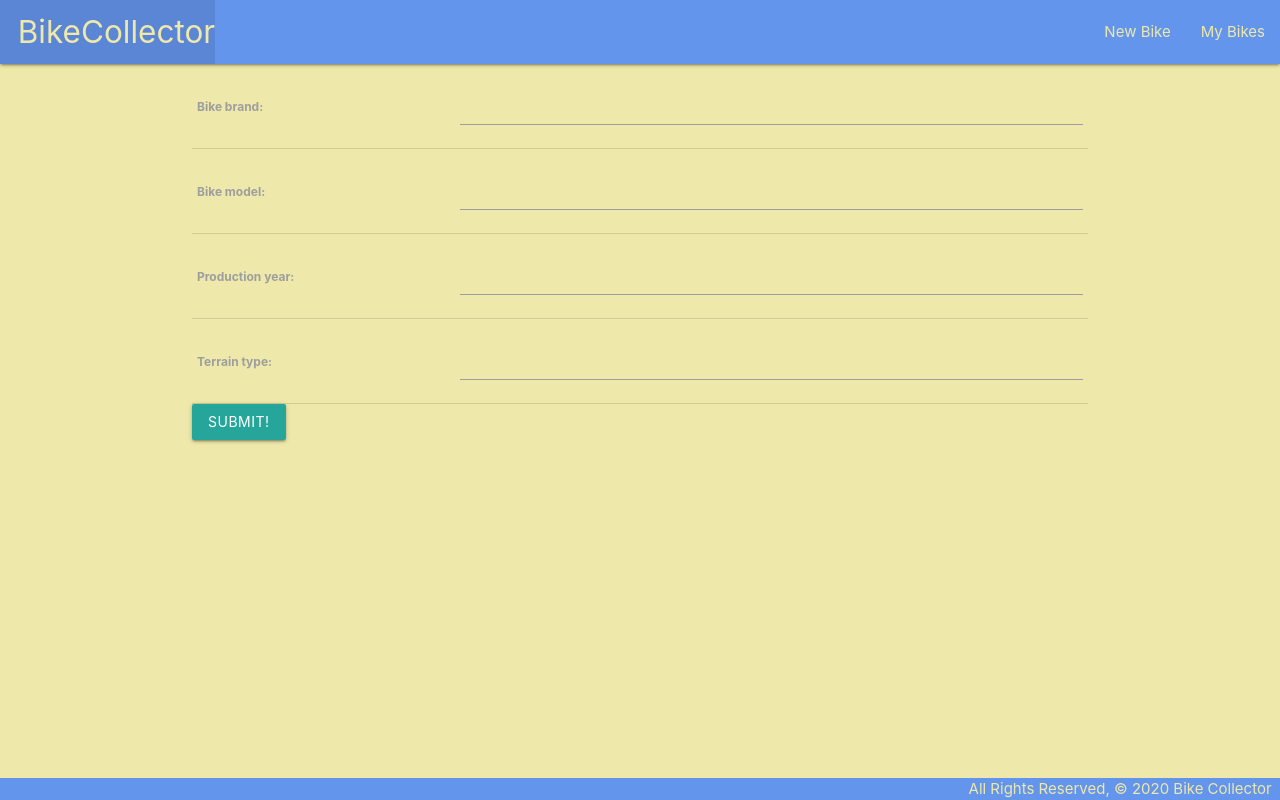
After one commit to MJMoquin/GA-BikeCollector, a Django app: page /bikes/create/ in a window 1280 px wide. The commit adds this page. Run offline with Django 3.2, Linux system fonts and the light colour scheme.

Commit message:
add create function

```diff
--- a/main_app/models.py
+++ b/main_app/models.py
@@ -1,7 +1,14 @@
 from django.db import models
+from django.urls import reverse
 
 class Bike(models.Model):
     bike_brand = models.CharField(max_length=50)
     bike_model = models.CharField(max_length=50)
     production_year = models.IntegerField()
     terrain_type = models.CharField(max_length=20)
+
+    def __str__(self):
+        return self.name
+
+    def get_absolute_url(self):
+        return reverse('detail', kwargs={'bike_id': self.id})
--- a/main_app/templates/base.html
+++ b/main_app/templates/base.html
@@ -18,6 +18,7 @@
           <li><a href="/" class="left brand-logo">&nbsp;&nbsp;BikeCollector</a></li>
         </ul>
         <ul class="right">
+          <li><a href="{% url 'bike_create' %}">New Bike</a></li>
           <li><a href="{% url 'index' %}">My Bikes</a></li>
         </ul>
       </div>
--- /dev/null
+++ b/main_app/templates/main_app/bike_form.html
@@ -0,0 +1,14 @@
+{% extends 'base.html' %}
+
+{% block content %}
+  <!-- Leaving the action empty makes the form post to the same url used to display it -->
+  <form action="" method="post">
+    <!-- Django requires the following for security purposes -->
+    {% csrf_token %}
+    <table>
+      <!-- Render the inputs inside of <tr>s & <td>s -->
+      {{ form.as_table }}
+    </table>
+    <input type="submit" value="Submit!" class="btn">
+  </form>
+{% endblock %}
--- a/main_app/urls.py
+++ b/main_app/urls.py
@@ -5,4 +5,5 @@ urlpatterns = [
     path('', views.home, name='home'),
     path('bikes/', views.bikes_index, name='index'),
     path('bikes/<int:bike_id>/', views.bikes_detail, name='detail'),
+    path('bikes/create/', views.BikeCreate.as_view(), name='bike_create'),
 ]
--- a/main_app/views.py
+++ b/main_app/views.py
@@ -1,4 +1,5 @@
 from django.shortcuts import render, redirect
+from django.views.generic.edit import CreateView
 from .models import Bike
 
 def home(request):
@@ -11,3 +12,7 @@ def bikes_index(request):
 def bikes_detail(request, bike_id):
   bike = Bike.objects.get(id=bike_id)
   return render(request, 'bikes/detail.html', { 'bike': bike })
+
+class BikeCreate(CreateView):
+  model = Bike
+  fields = '__all__'
```
